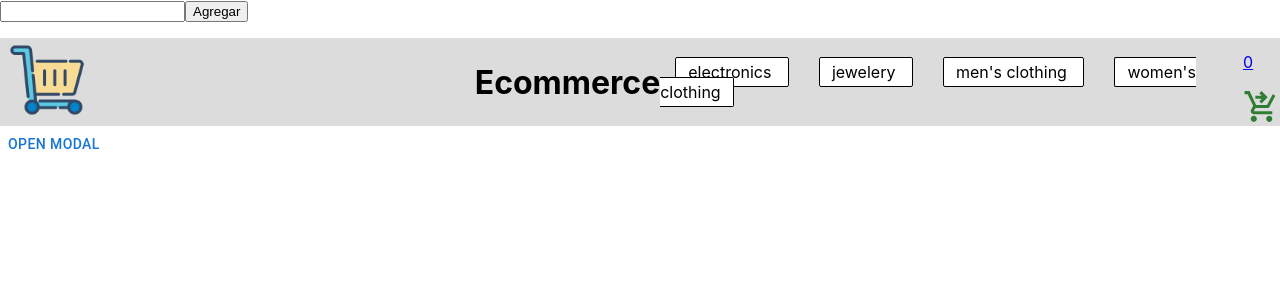
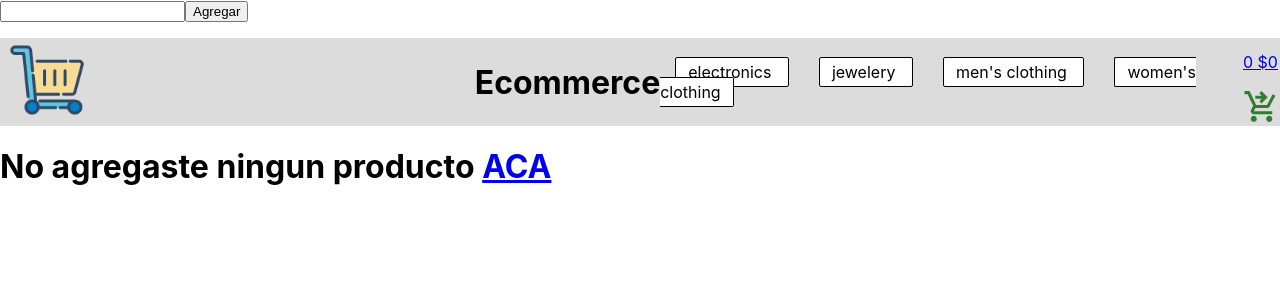
Before and after one commit to Ezeklausing/ecommerce-react, a React (Create React App) app: page /cart in a window 1280 px wide. Shown: the top 300 px of the page. Built offline with nearby package versions, Linux system fonts and the light colour scheme.

Commit message:
Pre FireBase

```diff
--- a/package.json
+++ b/package.json
@@ -10,6 +10,7 @@
     "@testing-library/jest-dom": "^5.16.5",
     "@testing-library/react": "^13.4.0",
     "@testing-library/user-event": "^13.5.0",
+    "firebase": "^9.13.0",
     "react": "^18.2.0",
     "react-dom": "^18.2.0",
     "react-router-dom": "^6.4.2-pre.1",
--- a/src/Components/CartView/CartView.js
+++ b/src/Components/CartView/CartView.js
@@ -1,20 +1,38 @@
 import React, { useContext } from 'react'
-import Box from '@mui/material/Box';
-import Button from '@mui/material/Button';
-import Typography from '@mui/material/Typography';
-import Modal from '@mui/material/Modal';
 import { CartContext } from '../Context/CustomProvider';
+import { Link } from 'react-router-dom';
+
 
 
 
 
 const CartView = () => {
 
-  const {cart} = useContext(CartContext)
-  console.log(cart)
-  const [open, setOpen] = React.useState(false);
-  const handleOpen = () => setOpen(true);
-  const handleClose = () => setOpen(false);
+  const {cart, clear, deleteItem} = useContext(CartContext)
+
+
+
+    return(
+      <>
+      {cart.length === 0 ? (
+
+          <h1>
+            No agregaste ningun producto <Link to="/">ACA</Link>
+          </h1>
+
+      ) : (
+        <>
+          {cart.map((item) => (
+            <h1 key={item.id}>{item.title} cantidad {item.qty}<button onClick={()=>deleteItem(item.id)}>Eliminar Articulo</button></h1>
+
+          ))}
+          <button onClick={clear}>Reset Carrito</button>
+        </>
+      )}
+    </>
+    )
+  }
+
 
   const style = {
     position: 'absolute',
@@ -28,28 +46,4 @@ const CartView = () => {
     p: 4,
   };
 
-
-  return(
-    <div>
-      <Button onClick={handleOpen}>Open modal</Button>
-      <Modal
-        open={open}
-        onClose={handleClose}
-        aria-labelledby="modal-modal-title"
-        aria-describedby="modal-modal-description"
-      >
-        <Box sx={style}>
-          <Typography id="modal-modal-title" variant="h6" component="h2">
-            Text in a modal
-          </Typography>
-          <Typography id="modal-modal-description" sx={{ mt: 2 }}>
-            Duis mollis, est non commodo luctus, nisi erat porttitor ligula.
-          </Typography>
-        </Box>
-      </Modal>
-    </div>
-  )
-
-}
-
 export default CartView
--- a/src/Components/Context/CustomProvider.js
+++ b/src/Components/Context/CustomProvider.js
@@ -16,9 +16,8 @@ export const CustomProvider = ({children}) => {
 
   useEffect(() => {
 
-    //puede ser que no funcione porque tiene quantity //qty.
-      setQuantity(cart.reduce((total,item)=> total + item.quantity, 0))
-      setTotal(cart.reduce((total, item)=> total + (item.quantity * item.price),0))
+      setQuantity(cart.reduce((total,item)=> total + item.qty, 0))
+      setTotal(cart.reduce((total, item)=> total + (item.qty * item.price),0))
 
   }, [cart])
 
@@ -35,16 +34,11 @@ export const CustomProvider = ({children}) => {
     } else {
       setCart([...cart, { ...item, qty }]);
     }
-    setQuantity(quantity + qty);
-    setTotal(total + (item.price * qty));
   };
 
 
   const deleteItem = (id)=>{
-    const found = cart.find(element => element.id === id);
     setCart(cart.filter((item) => item.id !== id));
-    setQuantity( quantity - found.qty)
-    setTotal(total - (found.price * found.qty))
   };
 
 
--- a/src/Components/NavBar/CartWidget.js
+++ b/src/Components/NavBar/CartWidget.js
@@ -6,12 +6,12 @@ import { CartContext } from '../Context/CustomProvider';
 const CartWidget = () => {
 
 
-  const {quantity} = useContext(CartContext)
+  const {quantity, total} = useContext(CartContext)
 
 
   return (
     <>
-    <p> {quantity} </p>
+    <p>{quantity} ${total}</p>
     <ShoppingCartCheckoutIcon color="success" sx={{ fontSize: 37 }}/>
     </>
   )
```
Also changed, not shown: 1 other file (tests, documents, lock files or other folders).
